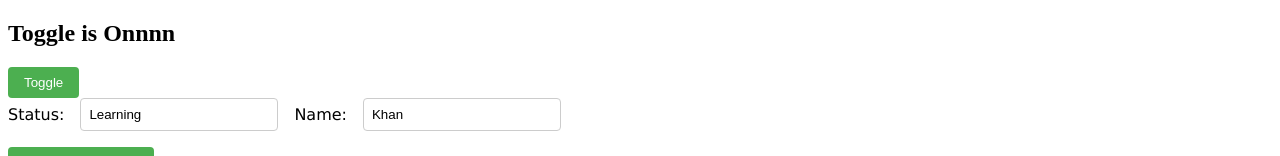
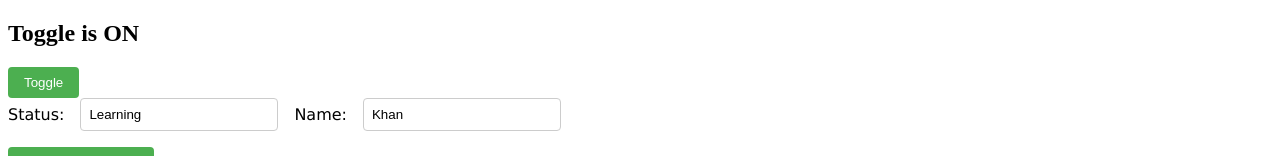
Before and after one commit to farhankhan112233/Angular-Practice-Learning, an Angular app in the folder my-app/: page / in a window 1280 px wide. Shown: the top 156 px of the page. Built offline with nearby package versions, Linux system fonts and the light colour scheme.

Commit message:
on button in app  template file

```diff
--- a/my-app/src/app/AppComponent/app.html
+++ b/my-app/src/app/AppComponent/app.html
@@ -1,5 +1,5 @@
 <ng-container *ngIf="toggel; else ngTemplate">
-  <h2>Toggle is Onnnn</h2>
+  <h2>Toggle is ON</h2>
 </ng-container>
 <ng-template #ngTemplate>
   <h2>Toggle is off</h2>
```
